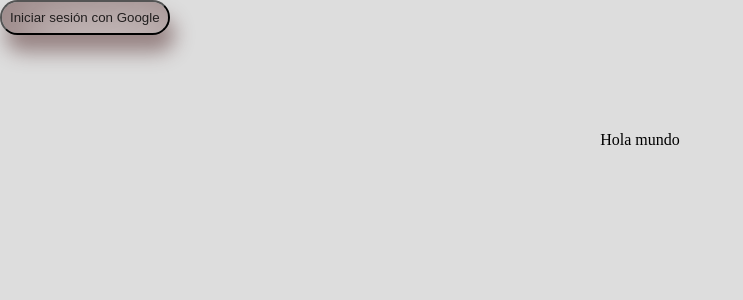
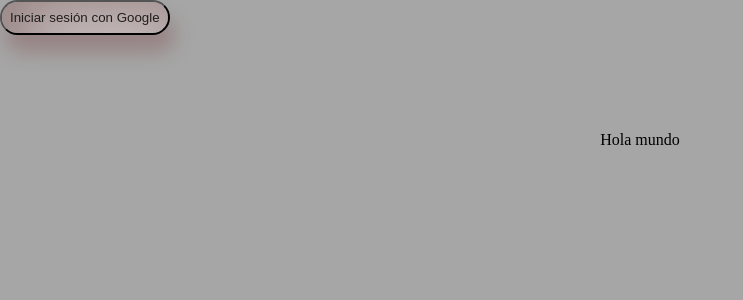
Before and after one commit to ManzCoder-js/megabillaresSCP, a Next.js app: page / in a window 1280 px wide. Shown: the top 300 px of the page, without its empty margins (0-743 px from the left). Built offline with nearby package versions, Linux system fonts and the light colour scheme; no server answers.

Commit message:
modificados:     src/app/globals.css

```diff
--- a/src/app/globals.css
+++ b/src/app/globals.css
@@ -2,5 +2,6 @@
 body {
   width: 100vw;
   overflow-x: hidden;
-  margin: 0%;
-  background-color: rgb(221, 221, 221);}
+  margin: 0;
+  padding: 0;
+  background-color: rgba(141, 141, 141, 0.778);}
```
